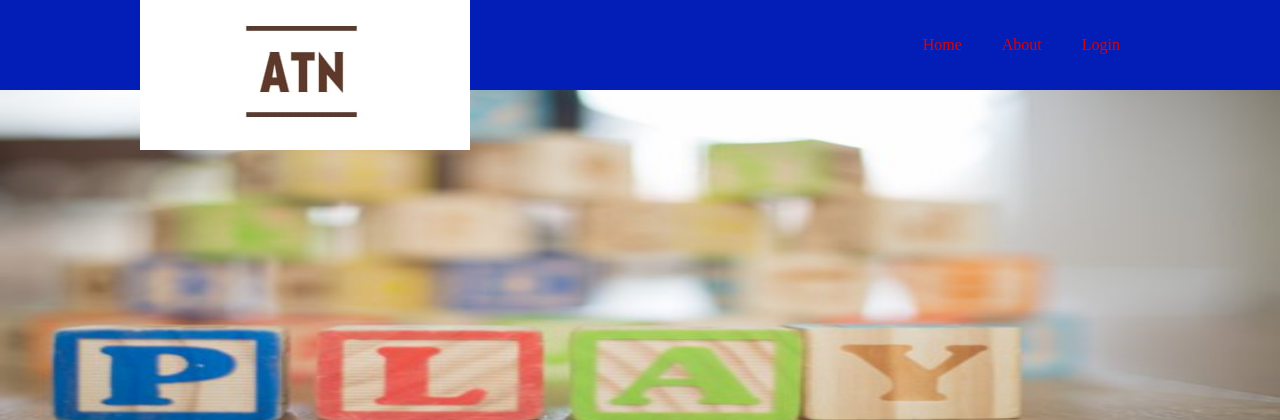
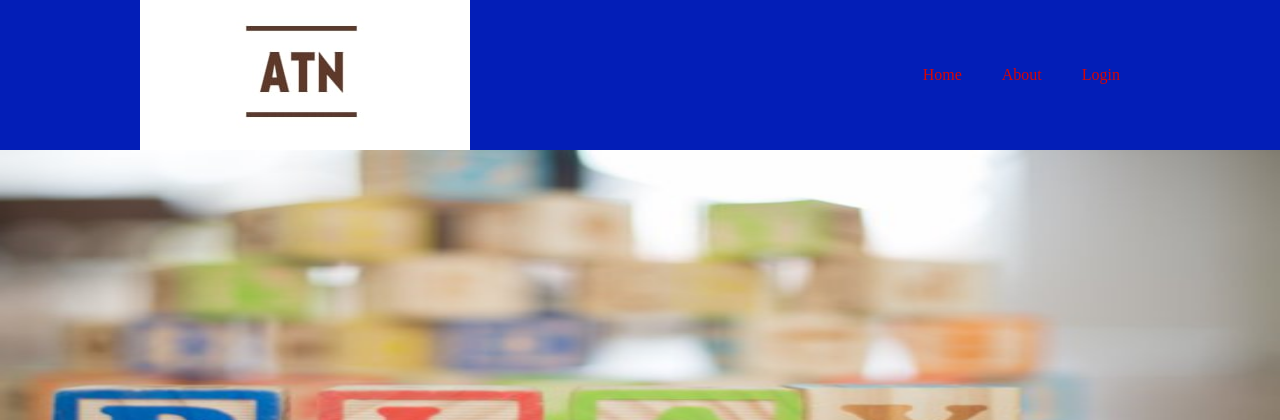
Before and after one commit to KhoiPhamMinh/ProductToSell, a PHP site: page /index.php in a window 1280 px wide. Shown: the top 420 px of the page. Run offline with PHP 8.4, Linux system fonts and the light colour scheme; data comes from the database, SQL or seed files in the repository; data that the repository does not hold is empty; some libraries are stand-ins or nearby versions.

Commit message:
Update style.css

```diff
--- a/css/style.css
+++ b/css/style.css
@@ -7,7 +7,7 @@
 
 .header{
 	width: 100%;
-	height: 90px;
+	height: 150px;
 	display: block;
 	background-color: #031eb7;
 }
```
